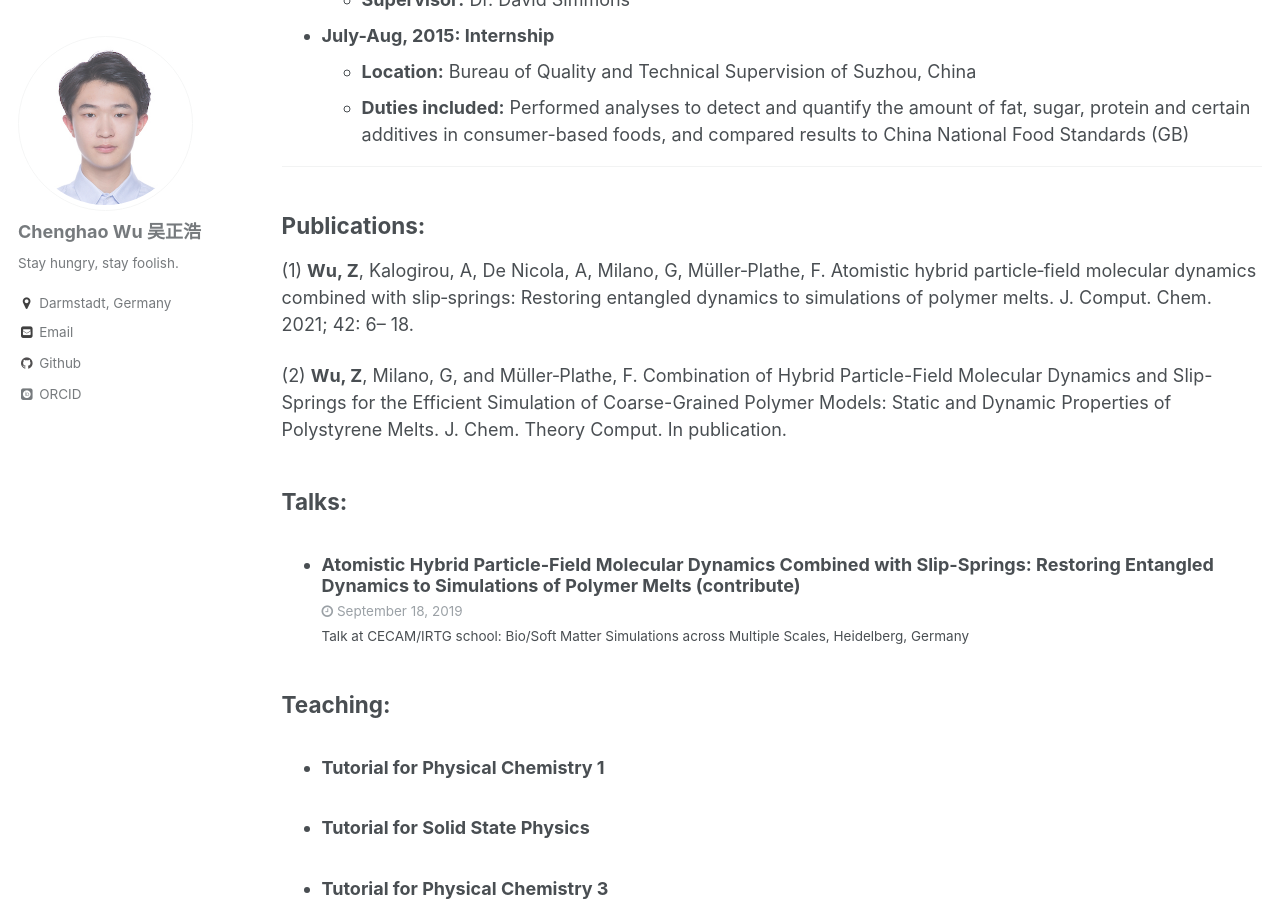
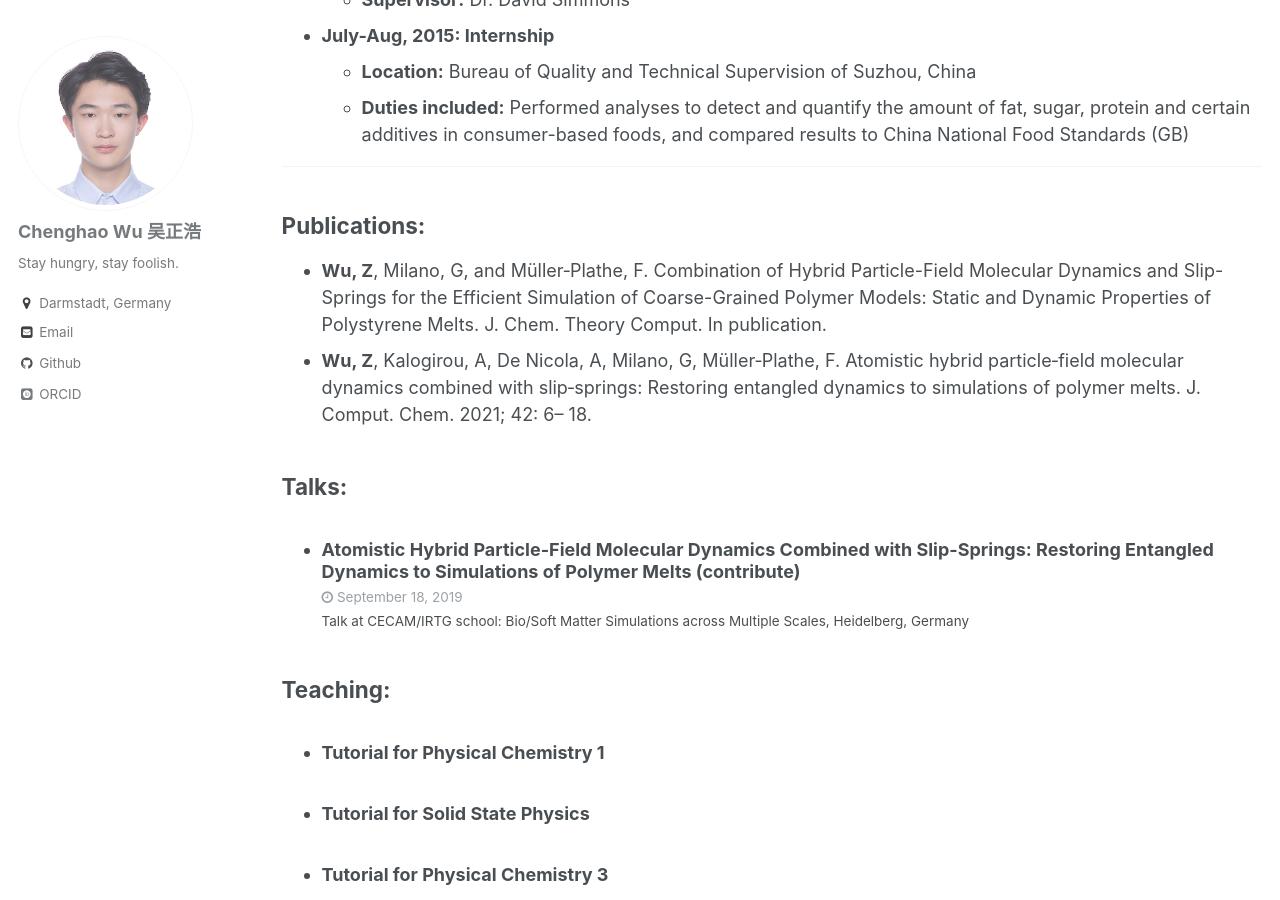
Before and after one commit to Chenghao-Wu/Chenghao-Wu.github.io, a Jekyll site: the page built from _pages/cv.md, in a window 1280 px wide and 900 px high, scrolled down 1463 px. Built offline with Jekyll 4.4.1, drawn with Linux system fonts in a browser that asks for light colours; some web fonts are replaced.

Commit message:
update 17

```diff
--- a/_pages/cv.md
+++ b/_pages/cv.md
@@ -61,10 +61,8 @@ Research experience:
 
 Publications:
 ------
-
-(1) **Wu, Z**, Kalogirou, A, De Nicola, A, Milano, G, Müller‐Plathe, F. Atomistic hybrid particle‐field molecular dynamics combined with slip‐springs: Restoring entangled dynamics to simulations of polymer melts. J. Comput. Chem. 2021; 42: 6– 18.
-
-(2) **Wu, Z**, Milano, G, and Müller‐Plathe, F. Combination of Hybrid Particle-Field Molecular Dynamics and Slip-Springs for the Efficient Simulation of Coarse-Grained Polymer Models: Static and Dynamic Properties of Polystyrene Melts. J. Chem. Theory Comput. In publication.
+* **Wu, Z**, Milano, G, and Müller‐Plathe, F. Combination of Hybrid Particle-Field Molecular Dynamics and Slip-Springs for the Efficient Simulation of Coarse-Grained Polymer Models: Static and Dynamic Properties of Polystyrene Melts. J. Chem. Theory Comput. In publication.
+* **Wu, Z**, Kalogirou, A, De Nicola, A, Milano, G, Müller‐Plathe, F. Atomistic hybrid particle‐field molecular dynamics combined with slip‐springs: Restoring entangled dynamics to simulations of polymer melts. J. Comput. Chem. 2021; 42: 6– 18.
 
 
 Talks:
```
